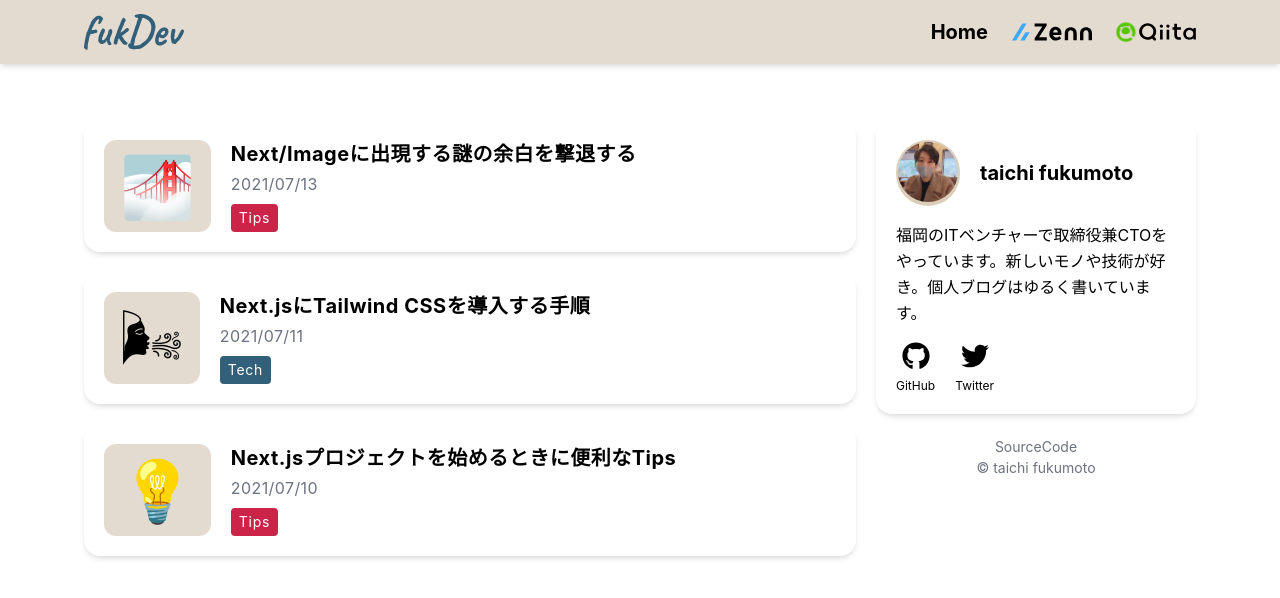
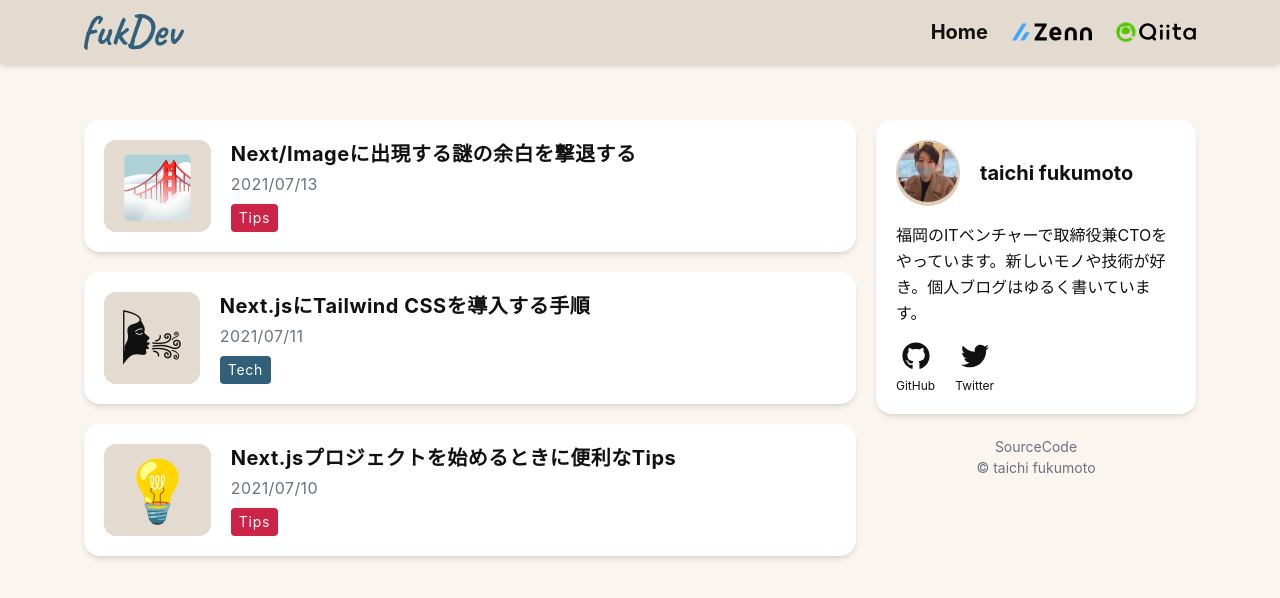
Before and after one commit to ta1fukumoto/FukDev, a Next.js app: page / in a window 1280 px wide. Shown: the top 598 px of the page. Built offline with nearby package versions, Linux system fonts and the light colour scheme.

Commit message:
update: Add article and toc styling

```diff
--- a/src/styles/globals.css
+++ b/src/styles/globals.css
@@ -4,17 +4,50 @@
 
 html,
 body {
-  padding: 0;
-  margin: 0;
-  font-family: -apple-system, BlinkMacSystemFont, Segoe UI, Roboto, Oxygen, Ubuntu, Cantarell,
-    Fira Sans, Droid Sans, Helvetica Neue, sans-serif;
+  font-family: "Inter", "Noto Sans JP", "游ゴシック Medium", "Yu Gothic Medium", "游ゴシック体",
+    YuGothic, sans-serif;
+  @apply m-0 p-0 text-[#111] bg-[#FAF5EE];
 }
 
 a {
-  color: inherit;
-  text-decoration: none;
+  @apply no-underline hover:text-[#444];
 }
 
 * {
-  box-sizing: border-box;
+  @apply box-border;
 }
+
+/* コンテンツのスタイリング */
+.znc h1 {
+  @apply font-bold pl-5 !pb-0 !border-b-0
+          before:absolute before:top-0 before:left-0 before:inline-block before:w-2 before:h-1/2 before:rounded-t-full before:bg-primary
+          after:absolute after:bottom-0 after:left-0 after:inline-block after:w-2 after:h-1/2 after:rounded-b-full after:bg-secondary;
+}
+
+.znc h2 {
+  @apply relative font-bold !pb-0 pl-6
+          before:absolute before:top-5 before:left-0 before:block before:w-5 before:h-5 before:rounded-full before:bg-secondary
+          after:absolute after:top-1 after:left-0 after:block after:w-5 after:h-5 after:rounded-full after:bg-primary;
+}
+
+.znc h3,
+.znc h4,
+.znc h5,
+.znc h6 {
+  @apply font-bold;
+}
+
+/* 目次のスタイリング */
+.toc_h1,
+.toc_h2 {
+  @apply flex mb-1 before:mr-1.5 before:content-['#'] before:text-gray-500;
+}
+
+.toc_h2 {
+  @apply ml-4;
+}
+
+.toc_h1 code,
+.toc_h2 code {
+  @apply text-sm p-1 bg-gray-100;
+}
```
